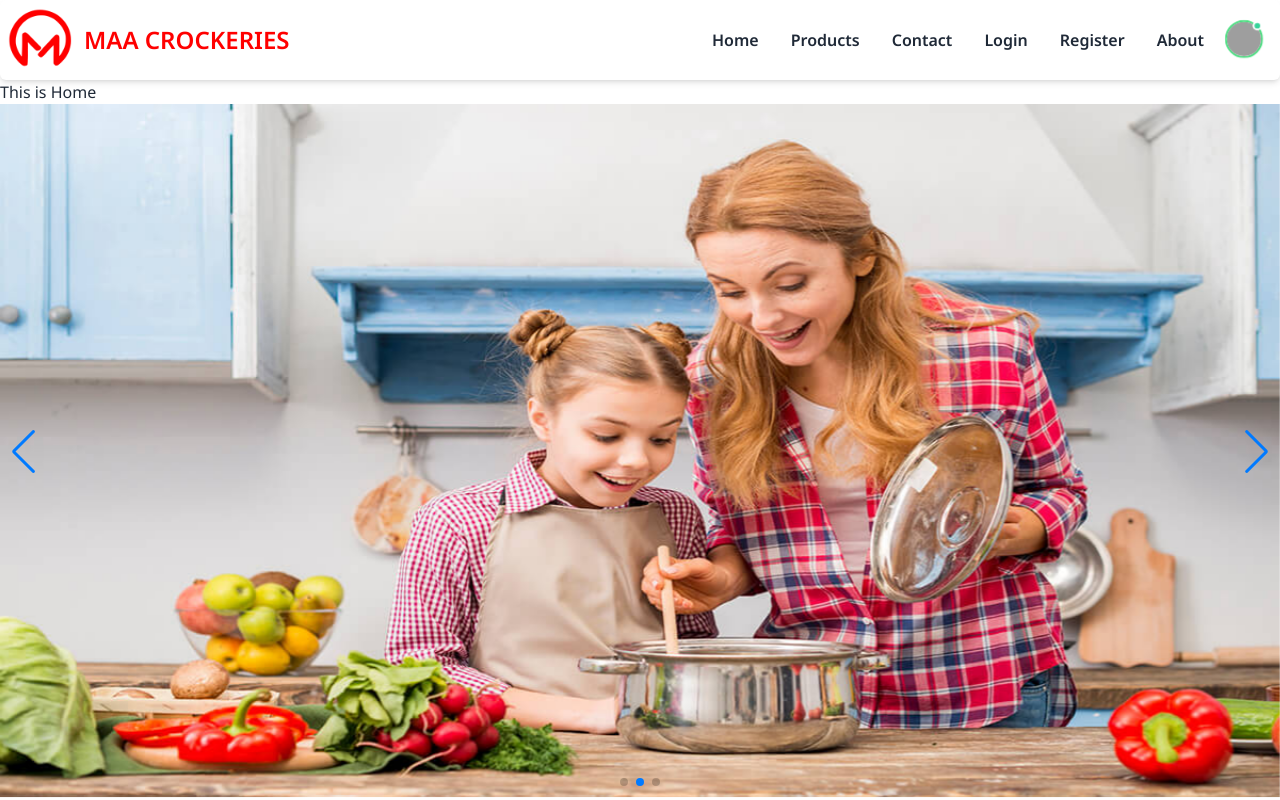
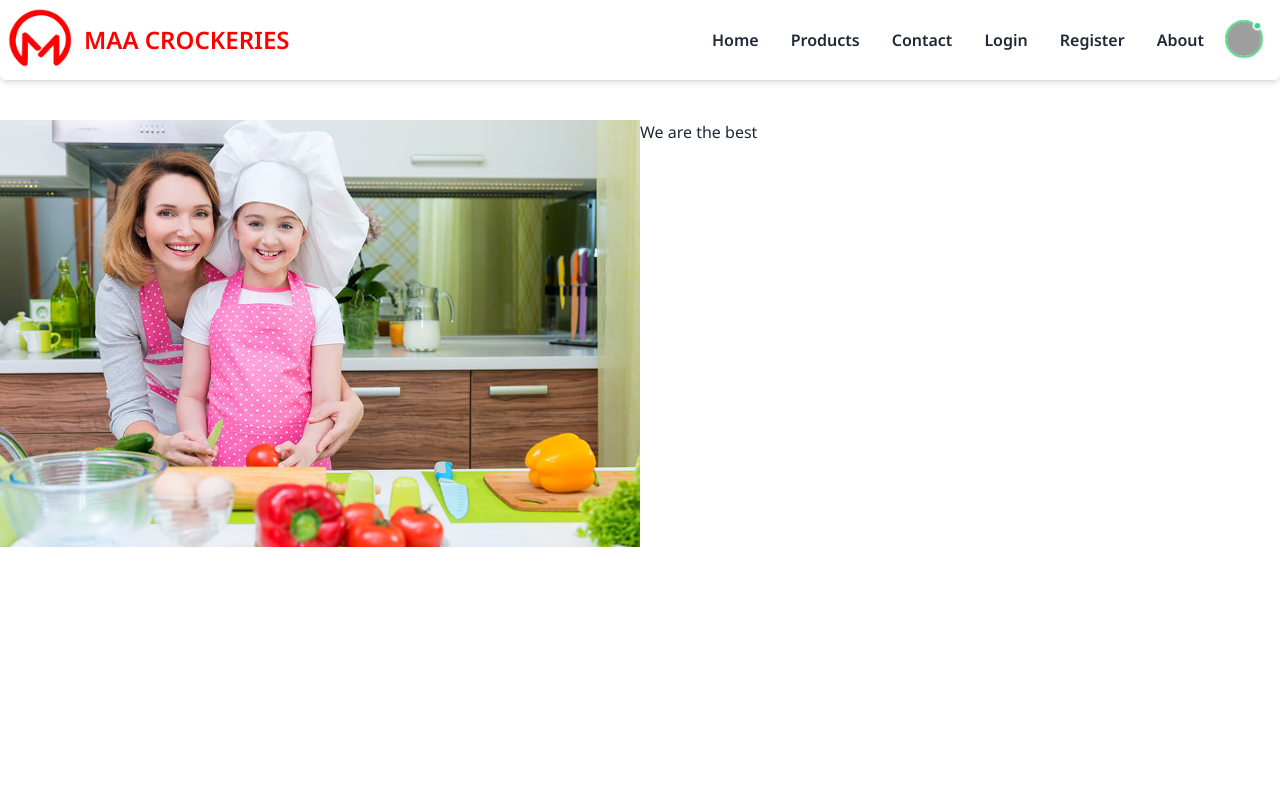
Before and after one commit to developer-shourav/MAA-CROCKERIES, a React (Vite) app: page /home in a window 1280 px wide. Shown: the top 800 px of the page. Built offline with nearby package versions, Linux system fonts and the light colour scheme; grey boxes are pictures that could not be loaded.

Commit message:
banner added

```diff
--- a/src/pages/Home/Home.jsx
+++ b/src/pages/Home/Home.jsx
@@ -1,11 +1,20 @@
 import React from 'react';
-import BannerSlider from '../components/BannerSlider';
+import Banner1 from '../../assets/banner/banner1.jpg';
+import Banner2 from '../../assets/banner/banner2.jpg';
 
 const Home = () => {
     return (
         <div className='container mx-auto'>
-            <h2>This is Home </h2>
-            <BannerSlider> </BannerSlider>
+
+            <div className='flex my-10'>
+                <div className='w-1/2'>
+                    <img src={Banner1} alt="" />
+                </div>
+                <div>
+                    <h1>We are the best </h1>
+                </div>
+            </div>
+
         </div>
     );
 };
--- a/src/pages/components/BannerSlider.jsx
+++ b/src/pages/components/BannerSlider.jsx
@@ -18,7 +18,7 @@ import sliderImg3 from '../../assets/slider-img/slider-3.jpg';
 
 const BannerSlider = () => {
     return (
-        <>
+        <div className="w-2/3 mx-auto">
           <Swiper
         spaceBetween={30}
         centeredSlides={true}
@@ -38,7 +38,7 @@ const BannerSlider = () => {
         <SwiperSlide><img src={sliderImg3} alt="" /></SwiperSlide>
 
       </Swiper>
-        </>
+        </div>
     );
 };
 
```
Also changed, not shown: src/assets/banner/banner1.jpg (added), src/assets/banner/banner2.jpg (added).
